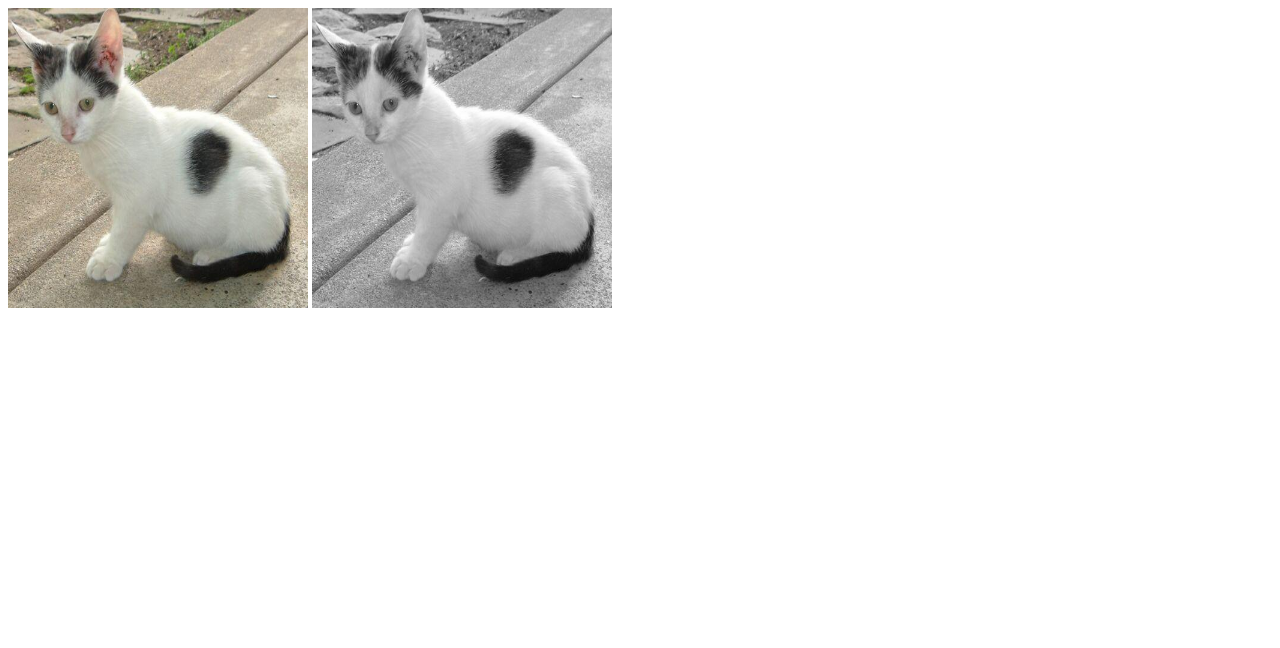
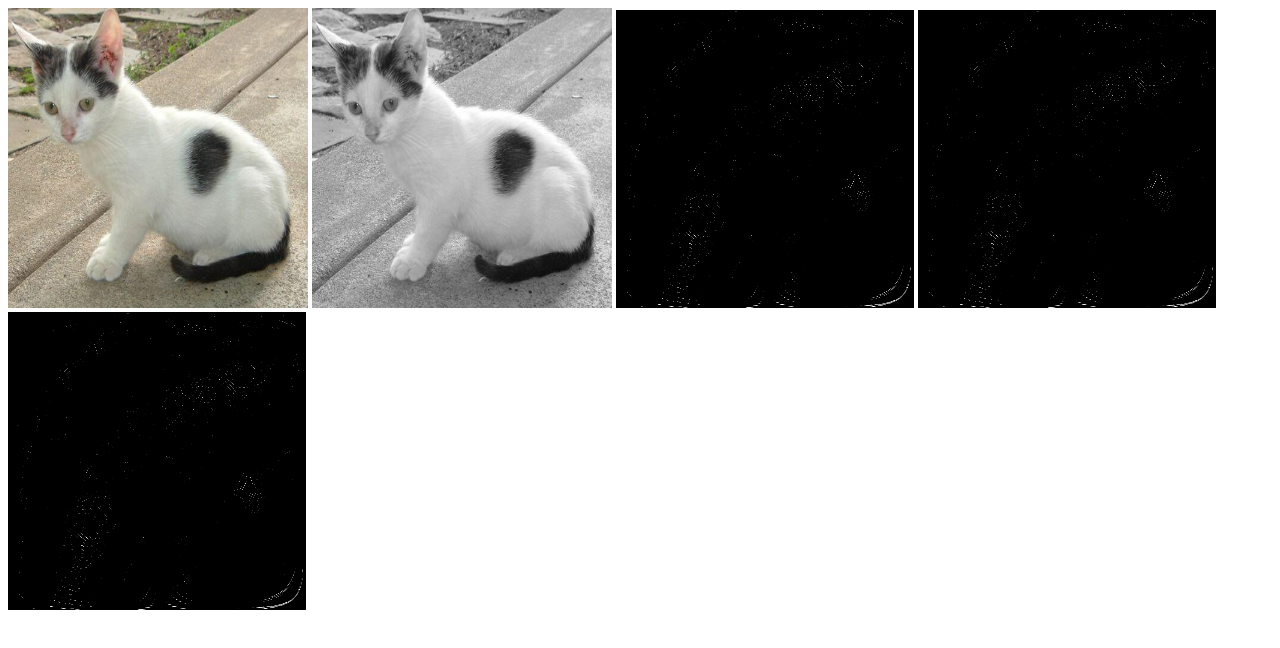
Before and after one commit to kiritosan/computerVisionFirst, a plain HTML site: page index.html in a window 1280 px wide. Drawn offline with Linux system fonts and the light colour scheme.

Commit message:
效果不显著

```diff
--- a/index.html
+++ b/index.html
@@ -9,6 +9,8 @@
   <body>
     <canvas id="myCanvas" width="300" height="300"></canvas>
     <canvas id="myCanvasGray" width="300" height="300"></canvas>
-    <canvas id="myCanvasEdge" width="298" height="298"></canvas>
+    <canvas id="myCanvasEdgeX" width="298" height="298"></canvas>
+    <canvas id="myCanvasEdgeY" width="298" height="298"></canvas>
+    <canvas id="myCanvasEdgeTotal" width="298" height="298"></canvas>
   </body>
 </html>
--- a/main.js
+++ b/main.js
@@ -1,8 +1,10 @@
-import { getImageData, pixelTraversal, matrixTraversal, grayScale, drawImageFromArray, convolution, sobel, fillImageArray, arrayDivide } from './src/util.js'
+import { getImageData, pixelTraversal, matrixTraversal, grayScale, drawImageFromArray, convolution, sobel, arrayDivide, changeToImageDataArray } from './src/util.js'
 
 const canvas = document.getElementById('myCanvas') // canvas画布
 const canvasGray = document.getElementById('myCanvasGray') // canvas画布
-const canvasEdge = document.getElementById('myCanvasEdge') // canvas画布
+const canvasEdgeX = document.getElementById('myCanvasEdgeX') // canvas画布
+const canvasEdgeY = document.getElementById('myCanvasEdgeY') // canvas画布
+const canvasEdgeTotal = document.getElementById('myCanvasEdgeTotal') // canvas画布
 
 getImageData(canvas, './img/test.jpg').then((data) => {
   console.log('ImageDataArray:', data) // 打印输出像素数据
@@ -14,5 +16,10 @@ getImageData(canvas, './img/test.jpg').then((data) => {
   /* convolution(imgGrayDataArray, 1, 2, kernel) */
   const { gradXArray, gradYArray, gradTotalArray } = sobel(imgGrayDataArray, canvasGray.width, canvasGray.height)
   /* const res = arrayDivide([2, 3, 4], [1, 1, 1]) */
-  fillImageArray(gradTotalArray)
+  const gradImageXArray = changeToImageDataArray(gradXArray)
+  const gradImageYArray = changeToImageDataArray(gradYArray)
+  const gradImageTotalArray = changeToImageDataArray(gradTotalArray)
+  drawImageFromArray(canvasEdgeX, gradImageXArray)
+  drawImageFromArray(canvasEdgeY, gradImageXArray)
+  drawImageFromArray(canvasEdgeTotal, gradImageXArray)
 })
--- a/src/util.js
+++ b/src/util.js
@@ -18,12 +18,12 @@ function getImageData(canvas, url) {
 function drawImageFromArray(canvas, imgDataArray) {
   const ctx = canvas.getContext('2d')
   const { width: w, height: h } = canvas
-  const imgGrayData = ctx.createImageData(w, h)
+  const imgData = ctx.createImageData(w, h)
   for (let i = 0; i < imgDataArray.length; i += 4) {
-    ;[imgGrayData.data[i], imgGrayData.data[i + 1], imgGrayData.data[i + 2], imgGrayData.data[i + 3]] = [imgDataArray[i], imgDataArray[i + 1], imgDataArray[i + 2], imgDataArray[i + 3]]
+    ;[imgData.data[i], imgData.data[i + 1], imgData.data[i + 2], imgData.data[i + 3]] = [imgDataArray[i], imgDataArray[i + 1], imgDataArray[i + 2], imgDataArray[i + 3]]
   }
 
-  ctx.putImageData(imgGrayData, 0, 0)
+  ctx.putImageData(imgData, 0, 0)
 }
 
 function pixelTraversal(imgDataArray) {
@@ -105,22 +105,20 @@ function transposition(arr) {
   })
 }
 
-function fillImageArray(imgDataArray, gradArray) {
-  const newImgDataArray = imgDataArray.slice() /* avoid original array changed */
-  const { width, height } = newImgDataArray
-  let i = 0
-  for (let row = 0; row < width; row++) {
-    for (let col = 0; col < height; col++) {
-      let index = (row * width + col) * 4
-      /* 忽略边上一圈像素 */
-      if (col >= 1 && col <= width - 2 && row >= 1 && row <= height - 2) {
-        ;[newImgDataArray[index], newImgDataArray[index + 1], newImgDataArray[index + 2]] = gradArray[i]
-        i++
-      }
-    }
+/* 梯度数组扩展成四值一组的imageArray */
+function changeToImageDataArray(gradArray) {
+  const len = gradArray.length
+  const imgGradDataArray = new Uint8ClampedArray(len * 4)
+  let gradArrayIndex = 0
+  for (let i = 0; i < len * 4; i += 4) {
+    imgGradDataArray[i] = gradArray[gradArrayIndex]
+    imgGradDataArray[i + 1] = gradArray[gradArrayIndex]
+    imgGradDataArray[i + 2] = gradArray[gradArrayIndex]
+    imgGradDataArray[i + 3] = 255
+    gradArrayIndex += 1
   }
-  console.log('imgGradDataArray', newImgDataArray)
-  return newImgDataArray
+  console.log('imgGradDataArray', imgGradDataArray)
+  return imgGradDataArray
 }
 
 function arrayDivide(arrayY, arrayX) {
@@ -135,4 +133,4 @@ function arrayDivide(arrayY, arrayX) {
   return arrayY.slice().map((v, i) => Math.round(v / arrayX[i]))
 }
 
-export { getImageData, pixelTraversal, matrixTraversal, grayScale, drawImageFromArray, transposition, convolution, sobel, fillImageArray, arrayDivide }
+export { getImageData, pixelTraversal, matrixTraversal, grayScale, drawImageFromArray, transposition, convolution, sobel, changeToImageDataArray, arrayDivide }
```
